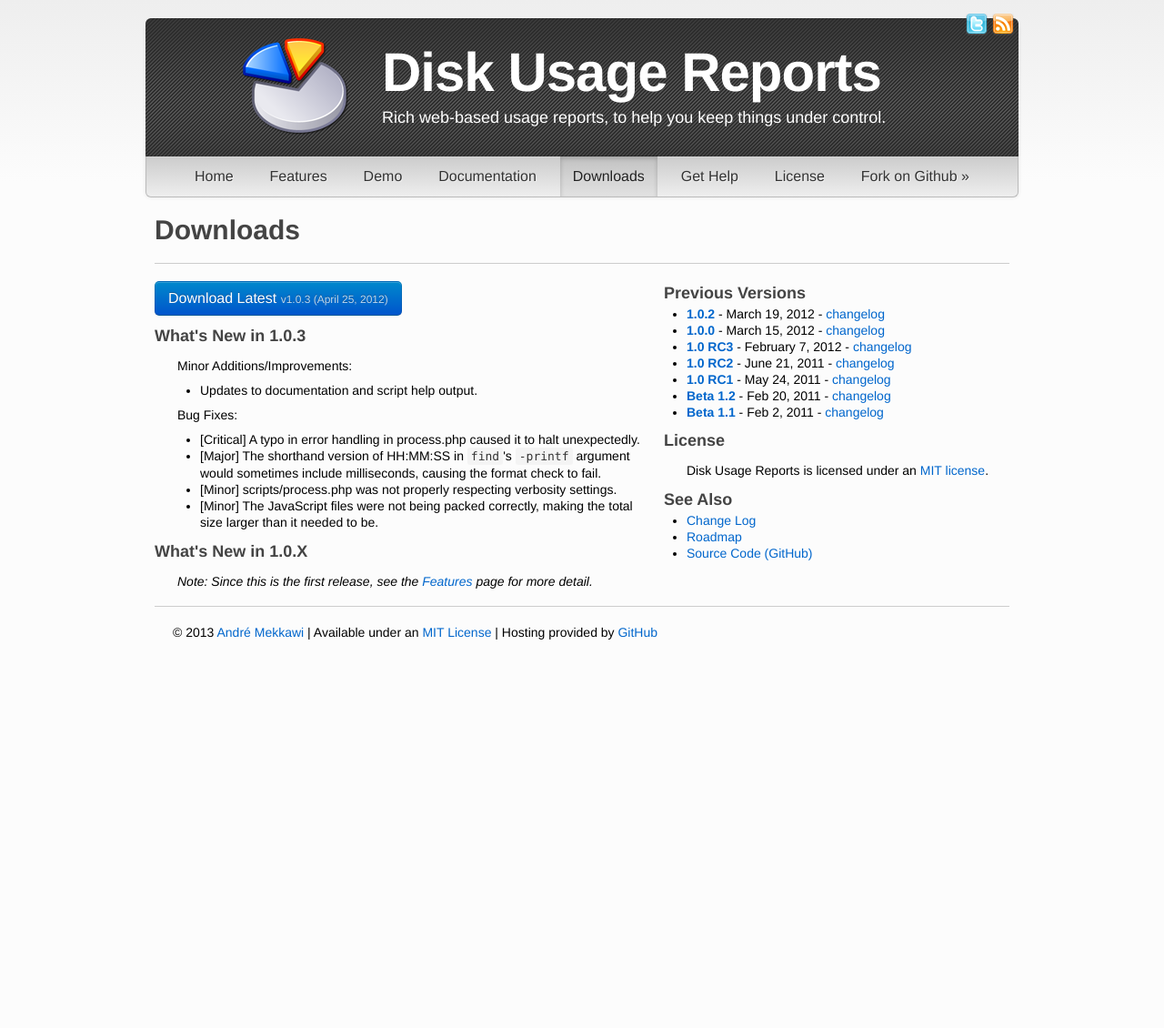
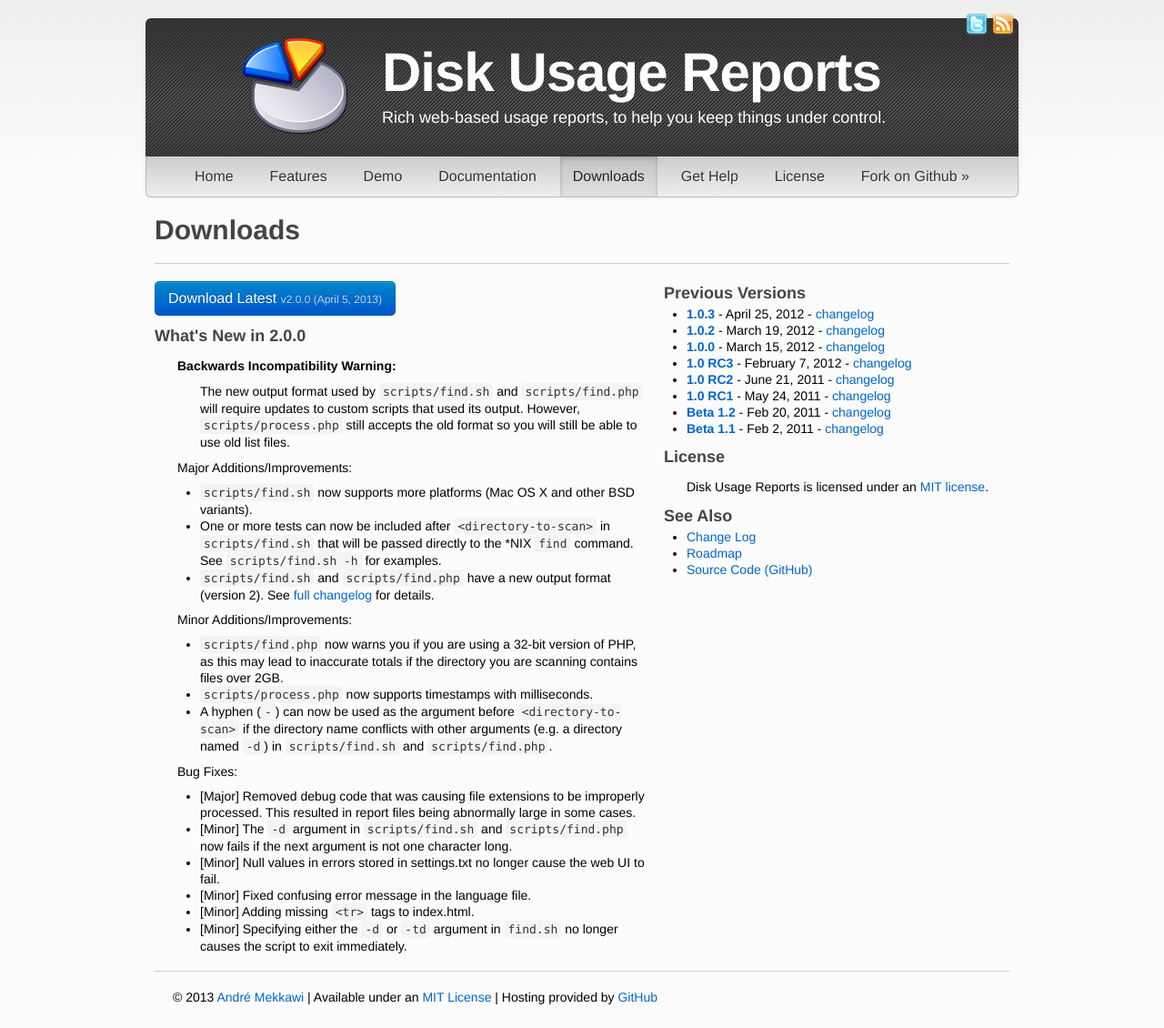
Before and after one commit to amekkawi/diskusagereports, a Jekyll site: the page built from download.html, in a window 1280 px wide. Shown: the whole page at 91% size. Built offline with Jekyll 4.4.1, drawn with Linux system fonts in a browser that asks for light colours; before the commit the page ends 900 px from its top, so only the background shows below that.

Commit message:
Added v2.0.0 download file and updated _config.yml, docs and the download page.

```diff
--- a/_config.yml
+++ b/_config.yml
@@ -1,5 +1,5 @@
 CopyYear: 2011-2012
-LatestVersion: v1.0.3
-LatestVersionDate: April 25, 2012
-LatestURL: https://github.com/downloads/amekkawi/diskusagereports/diskusagereports_v1.0.3.zip
+LatestVersion: v2.0.0
+LatestVersionDate: April 5, 2013
+LatestURL: /downloads/diskusagereports_v2.0.0.zip
 LessExt: css
--- a/docs/index.html
+++ b/docs/index.html
@@ -86,16 +86,57 @@ css: [ ../demo/report/css/jquery.ui.tree.css ]
 <div class="indent">
 	<p>For <strong>Linux, Mac OS X, and BSD</strong> systems, the fastest way is to use the bash script <code>scripts/find.sh</code>, which uses the GNU find command. It has the following syntax:</p>
 	<div class="indent">
-		<pre class="console">Syntax: bash find.sh [OPTIONS] &lt;directory-to-list&gt;
+		<pre class="console">Syntax: find.sh [-b|-ne] [-d &lt;char|'null'&gt;] [-] &lt;directory-to-scan&gt;
+                [&lt;find-test&gt;, ...]
+
+Arguments:
+
+-b
+Force the usage of the 'ls' command's -b argument to escape unusual characters
+(e.g. a newline) in file names. Use this flag if you know that 'ls' supports
+this argument on your system and you want to skip the use of 'mktemp' to check
+for support.
+
+-d &lt;char|'null'&gt;
+Optionally specify the field delimiter for each line in the output.
+Must be a single ASCII character or the word 'null' for the null character.
+The default is the space character.
+
+-ne
+Force the script to execute even if the 'ls' command does not support the
+--escape or -b arguments. This will cause problems if file names encountered
+during the scan contain newlines.
+
+- (minus sign)
+If the &lt;directory-to-scan&gt; is the same as one of the options for this script
+(e.g. '-d'), you must use a minus sign as an argument before it. You should
+do this if you ever expect the &lt;directory-to-scan&gt; to start with a minus sign.
 
 &lt;directory-to-scan&gt;
 The directory that the list of sub-directories and files will be created for.
 
-The OPTIONS are:
+&lt;find-test&gt;
+Optionally specify one or more tests that will be passed directly to the
+'find' command. You must use the absolute path for any tests that match the
+path, such as '-path'. Do not use any expressions that would change the output
+of find, such as '-ls'. If using '-type', make sure that you do not exclude
+directories. See the 'find' man page for details.
 
-      -d &lt;delim&gt;
-      The field delimiter for each line in the output.
-      The default is the NULL character.</pre>
+    Expression Examples:
+        ! -name '.DS_Store' -a ! -name 'Thumbs.db'
+        Exclude extra files created by Windows and Mac OS.
+
+        ! -size 0c
+        Exclude files that have a size of zero bytes.
+
+        ! -path '/var/www/html/somesite/*'
+        Exclude the contents of a directory from the results.
+
+        ! -path '/var/www/html/somesite' -a ! -path '/var/www/html/somesite/*'
+        Completely exclude a directory from the results.
+
+        -type d -a -type f
+        Only include directories and regular files.</pre>
 	</div>
 	<p>For <strong>Windows</strong> systems, the fastest way is to use the <code>scripts/find.exe</code> command. It has the following syntax:</p>
 	<div class="indent">
@@ -117,20 +158,31 @@ The OPTIONS are:
 	<p>For <strong>other</strong> systems, you may use scripts/find.php.
 		It has the following syntax:</p>
 	<div class="indent">
-	<pre class="console">Syntax: php find.php [OPTIONS] &lt;directory-to-scan&gt;
+	<pre class="console">Syntax: php find.php [-d &lt;char|'null'&gt;] [-ds &lt;char&gt;] [--force32bit]
+                     [-] &lt;directory-to-scan&gt;
+
+Arguments:
+
+-d &lt;char|'null'&gt;
+Optionally specify the field delimiter for each line in the output.
+Must be a single ASCII character or the word 'null' for the null character.
+The default is the space character.
+
+-ds &lt;directoryseparator&gt;
+Optionally specify the directory separator used between directory names.
+The default is the directory separator for the operating system.
+
+--force32bit
+Force the script to execute on 32-bit versions of PHP.
+This may lead to incorrect totals if find.php encounters files over 2 GB.
+
+- (hyphen)
+If the &lt;directory-to-scan&gt; is the same as one of the arguments for this script
+(e.g. '-d'), you must use a minus sign as an argument before it. You should
+do this if you ever expect the &lt;directory-to-scan&gt; to start with a minus sign.
 
 &lt;directory-to-scan&gt;
-The directory that the list of sub-directories and files will be created for.
-
-The OPTIONS are:
-
-      -d &lt;delim&gt;
-      The field delimiter for each line in the output.
-      The default is the NULL character.
-
-      -ds &lt;directoryseparator&gt;
-      The directory separator used between directory names.
-      The default is the directory separator for the operating system.</pre>
+The directory that the list of sub-directories and files will be created for.</pre>
 	</div>
 	<p>All the above scripts will output to STDOUT.</p>
 	<p>Here are some examples of their usage:</p>
@@ -141,7 +193,7 @@ The OPTIONS are:
 	</div>
 	<p>Here are some examples of the OPTIONS:</p>
 	<div class="indent">
-		<p><code>bash scripts/find.sh -d &quot; &quot; path/do/directory</code></p>
+		<p><code>bash scripts/find.sh -d &quot; &quot; path/do/directory &gt; list-of-files.dat</code></p>
 		<p>Use a space as the field delimiter in the output. This is useful if you want to visually inspect the output, since the default NULL delimiter does not display on the console.</p>
 		<p><code>scripts\find.exe -ds / path\to\directory &gt; list-of-files.dat</code></p>
 		<p>If the files are on a Windows server but you will be processing the report on a Linux computer, you must force the script to use a forward slash as a directory separator using <code>-ds</code>.</p>
@@ -156,14 +208,21 @@ The OPTIONS are:
 &lt;report-directory&gt;
 The directory where the report files will be saved. This should point to a
 directory under the 'data' directory.
-Examples: /var/www/html/diskusage/data/myreport
-          C:\Inetpub\wwwroot\diskusage\data\myreport
+    Examples:
+        /var/www/html/diskusage/data/myreport
+        C:\Inetpub\wwwroot\diskusage\data\myreport
 
 &lt;filelist&gt;
 The file that was created using one of the 'find' scripts (e.g. find.php).
-If you omit this, process.php will attempt to read the file list from STDIN.
+If you ommit this, process.php will attempt to read the file list from STDIN.
 
 The OPTIONS are:
+
+      - (hyphen)
+      If the &lt;report-directory&gt; or &lt;filelist&gt; are the same as one of the
+      OPTIONS for this script (e.g. "-d"), you must use a minus sign as an
+      argument before it. You should do this if you ever expect the
+      &lt;directory-to-scan&gt; to start with a minus sign.
 
       -d &lt;delim&gt;
       The field delimiter that each line of the filelist will be split using.
@@ -199,25 +258,30 @@ The OPTIONS are:
       -nt
       Disable the directory tree that appears on the left side of the report.
 
+      -q
+      Do not output any text to STDOUT. The script will return a non-zero
+      if it fails.
+
+      -ss &lt;seconds&gt;
+      The minimum number of seconds that must elapse before another status
+      message (e.g. 'Read X bytes, processed X lines...') is outputted.
+      Default is 15 seconds.
+
       -su &lt;suffix&gt;
       Set the suffix of report files. This is '.txt' by default. You must
       also edit the 'suffix' variable in index.html to include any suffix
       besides the default or an empty suffix.
 
-      -q
-      Do not output any text to STDOUT. The script will return a non-zero
-      if it fails.
-
-      -t &lt;num&gt;
+      -t &lt;depth&gt;
       Limit the "File Sizes", "Modified", and "File Types" totals to only
-      &lt;num&gt; directories deep in the report. This is useful if the directory
+      &lt;depth&gt; directories deep in the report. This is useful if the directory
       being reported on has many files, which can cause the report to take a
       long time to generate. For example, if this is set to 3 the directory
       ./a, ./a/b and ./a/b/c will have these totals available, but ./a/b/c/d
       will not. The default is 6.
 
-      -td &lt;num&gt;
-      Similar to -t but instead limits the "Top 100" list to only &lt;num&gt;
+      -td &lt;depth&gt;
+      Similar to -t but instead limits the "Top 100" list to only &lt;depth&gt;
       directories deep in the report. This is useful if the directory being
       reported on has many files, which can cause the report to take a long
       time to generate. The default is 3.
@@ -273,8 +335,8 @@ Notes:
 		<p><code>php scripts\process.php -tz "America/New_York" c:\path\to\report\dir list-of-files.dat</code></p>
 		<p>Set the timezone to EST.</p>
 
-		<p><code>php scripts/process.php -d ":" -ds "/" -fp -l 1024 -mt 819200 -n "My Report" -nt -su ".txt" -t 6 -td 6 -tz "America/New_York" diskusageinstall/data/myreport list-of-files.dat</code></p>
-		<p>This just shows example usage of all the OPTIONS.</p>
+		<p><code>php scripts/process.php -d ":" -ds "/" -fp -l 1024 -mt 819200 -n "My Report" -nt -ss 15 -su ".txt" -t 6 -td 6 -tz "America/New_York" - diskusageinstall/data/myreport - list-of-files.dat</code></p>
+		<p>An example of all OPTIONS in use.</p>
 	</div>
 </div>
 <h2 id="SavingReports">Where to Save Reports <a class="topjump" href="#TOC">&uarr;Top</a></h2>
--- a/download.html
+++ b/download.html
@@ -7,37 +7,40 @@ activepage: downloads
 
 	<div class="span7">
 		<p><a href="{{ site.LatestURL }}" class="btn btn-primary btn-large" onclick="return ROD(this, 'latest');">Download Latest <small>{{ site.LatestVersion }} ({{ site.LatestVersionDate }})</small></a></p>
-		<h3>What's New in 1.0.3</h3>
+		<h3>What's New in 2.0.0</h3>
 		<div class="indent">
+			<p><b>Backwards Incompatibility Warning:</b></p>
+			<div class="indent">
+				<p>The new output format used by <code>scripts/find.sh</code> and <code>scripts/find.php</code> will require updates to custom scripts that used its output. However, <code>scripts/process.php</code> still accepts the old format so you will still be able to use old list files.</p>
+			</div>
+			<p>Major Additions/Improvements:</p>
+			<ul>
+				<li><code>scripts/find.sh</code> now supports more platforms (Mac OS X and other BSD variants).</li>
+				<li>One or more tests can now be included after <code>&lt;directory-to-scan&gt;</code> in <code>scripts/find.sh</code> that will be passed directly to the *NIX <code>find</code> command. See <code>scripts/find.sh -h</code> for examples.</li>
+				<li><code>scripts/find.sh</code> and <code>scripts/find.php</code> have a new output format (version 2). See <a href="changelogs/#v2_0_0">full changelog</a> for details.</li>
+			</ul>
 			<p>Minor Additions/Improvements:</p>
 			<ul>
-				<li>Updates to documentation and script help output.</li>
+				<li><code>scripts/find.php</code> now warns you if you are using a 32-bit version of PHP, as this may lead to inaccurate totals if the directory you are scanning contains files over 2GB.</li>
+				<li><code>scripts/process.php</code> now supports timestamps with milliseconds.</li>
+				<li>A hyphen (<code>-</code>) can now be used as the argument before <code>&lt;directory-to-scan&gt;</code> if the directory name conflicts with other arguments (e.g. a directory named <code>-d</code>) in <code>scripts/find.sh</code> and <code>scripts/find.php</code>.</li>
 			</ul>
 			<p>Bug Fixes:</p>
 			<ul>
-				<li>[Critical] A typo in error handling in process.php caused it to halt unexpectedly.</li>
-				<li>[Major] The shorthand version of HH:MM:SS in <code>find</code>'s <code>-printf</code> argument would sometimes include milliseconds, causing the format check to fail.</li>
-				<li>[Minor] scripts/process.php was not properly respecting verbosity settings.</li>
-				<li>[Minor] The JavaScript files were not being packed correctly, making the total size larger than it needed to be.</li>
+				<li>[Major] Removed debug code that was causing file extensions to be improperly processed. This resulted in report files being abnormally large in some cases.</li>
+				<li>[Minor] The <code>-d</code> argument in <code>scripts/find.sh</code> and <code>scripts/find.php</code> now fails if the next argument is not one character long.</li>
+				<li>[Minor] Null values in errors stored in settings.txt no longer cause the web UI to fail.</li>
+				<li>[Minor] Fixed confusing error message in the language file.</li>
+				<li>[Minor] Adding missing <code>&lt;tr&gt;</code> tags to index.html.</li>
+				<li>[Minor] Specifying either the <code>-d</code> or <code>-td</code> argument in <code>find.sh</code> no longer causes the script to exit immediately.</li>
 			</ul>
-		</div>
-		<h3>What's New in 1.0.X</h3>
-		<div class="indent">
-			<p><em>Note: Since this is the first release, see the <a href="features.html">Features</a> page for more detail.</em></p>
-			<!--<p>Major Additions/Improvements:</p>
-			<ul>
-				<li>Report files can now have a suffix added to the name of files. The default is &quot;.txt&quot;. This fixes an issue where Microsoft IIS will deny access to files with no extension.</li>
-			</ul>
-			<p>Minor Additions/Improvements:</p>
-			<ul>
-				<li>When the selected directory changes (e.g. by clicking a directory, or clicking back/forward in your browser) the directory tree will scroll into view more consistently and without cropping the directory icon.</li>
-			</ul>-->
 		</div>
 	</div>
 
 	<div class="span5">
 		<h3>Previous Versions</h3>
 		<ul>
+			<li><a href="downloads/diskusagereports_v1.0.3.zip" onclick="return ROD(this, 'v1.0.3');"><strong>1.0.3</strong></a> - April 25, 2012 - <a href="changelogs/#v1_0_3">changelog</a></li>
 			<li><a href="downloads/diskusagereports_v1.0.2.zip" onclick="return ROD(this, 'v1.0.2');"><strong>1.0.2</strong></a> - March 19, 2012 - <a href="changelogs/#v1_0_2">changelog</a></li>
 			<li><a href="http://sourceforge.net/projects/diskusagereport/files/Release/diskusagereports_v1.0.0.zip/download" onclick="return ROD(this, 'v1.0.0');"><strong>1.0.0</strong></a> - March 15, 2012 - <a href="changelogs/#v1_0_0">changelog</a></li>
 			<li><a href="http://sourceforge.net/projects/diskusagereport/files/Development/diskusagereports_1.0rc3.zip/download" onclick="return ROD(this, 'v1.0.0-rc3');"><strong>1.0 RC3</strong></a> - February 7, 2012 - <a href="changelogs/#v1_0rc3">changelog</a></li>
```
Also changed, not shown: other parts of docs/index.html (+0 -2 lines), 1 other file.
